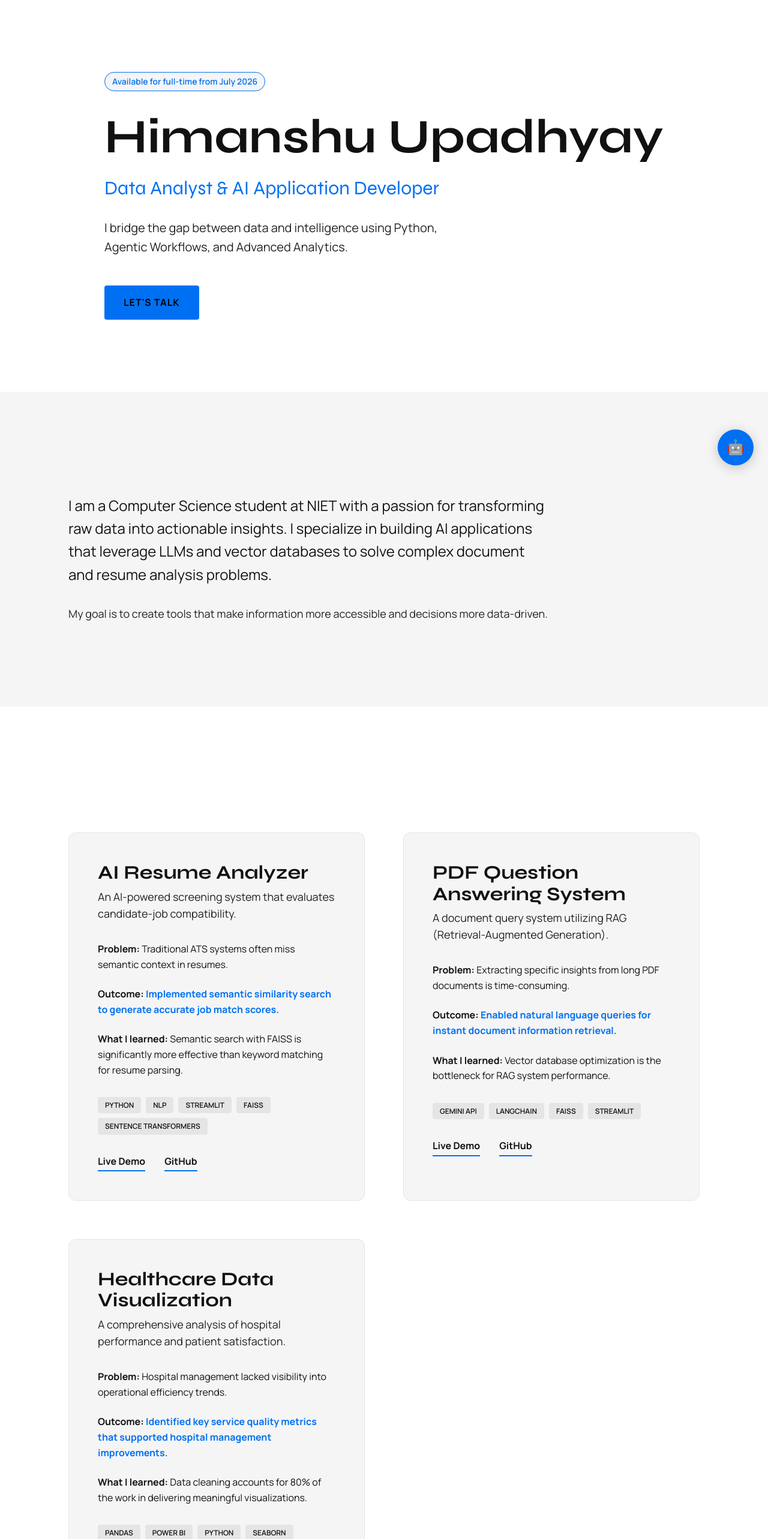
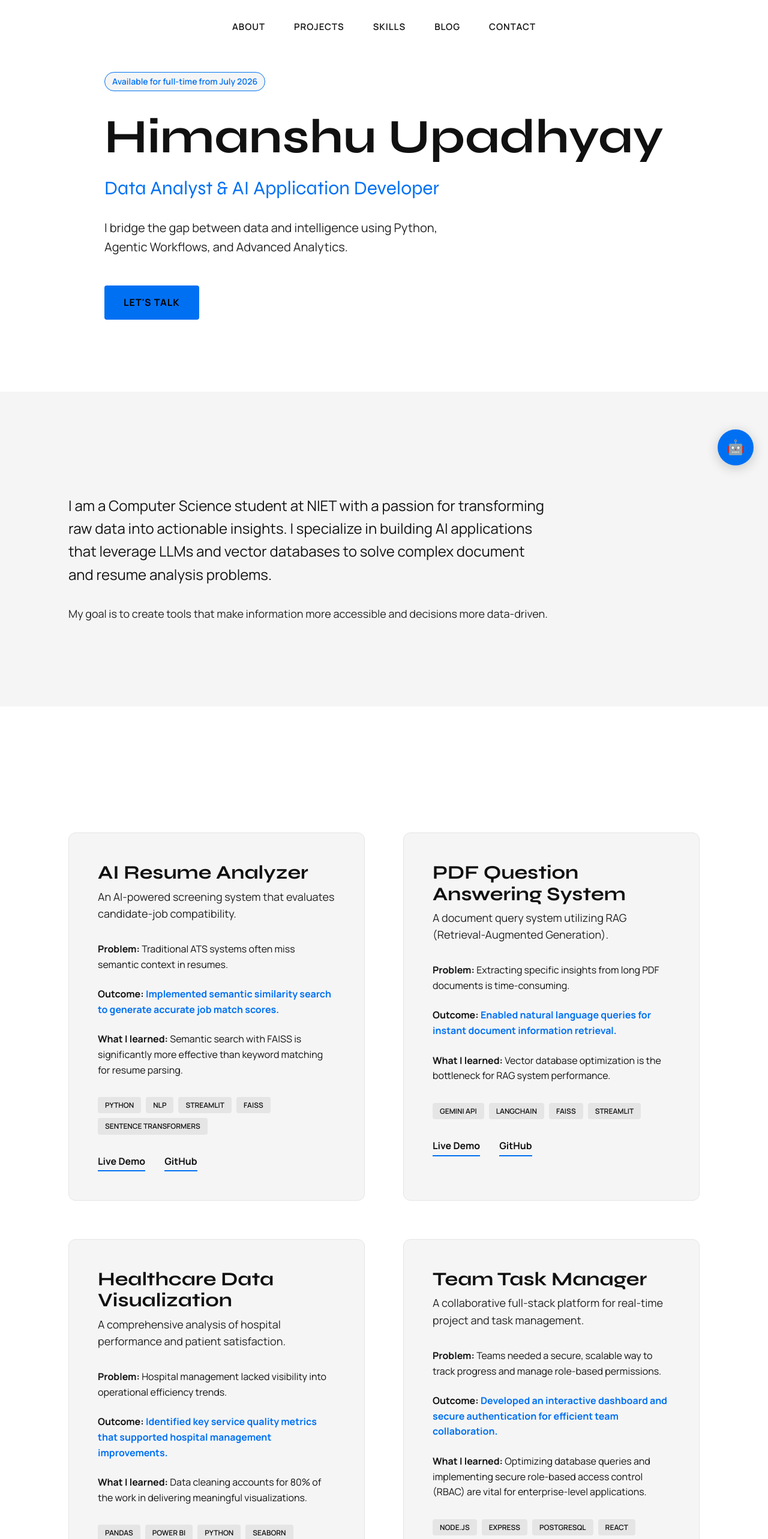
Before and after one commit to himnxhu/Portfolio, a Next.js app: page / in a window 1280 px wide. Shown: the top 2566 px of the page at 60% size. Built offline with nearby package versions, Linux system fonts and the light colour scheme.

Commit message:
Add Team Task Manager project to portfolio

```diff
--- a/src/app/globals.css
+++ b/src/app/globals.css
@@ -1,5 +1,6 @@
 :root {
   --background: #ffffff;
+  --background-rgb: 255, 255, 255;
   --foreground: #111111;
   --accent: #0070f3;
   --neutral-100: #f5f5f5;
@@ -17,6 +18,7 @@
 @media (prefers-color-scheme: dark) {
   :root {
     --background: #0a0a0a;
+    --background-rgb: 10, 10, 10;
     --foreground: #f0f0f0;
     --accent: #00d1ff;
     --neutral-100: #111111;
--- a/src/app/layout.tsx
+++ b/src/app/layout.tsx
@@ -1,5 +1,6 @@
 import type { Metadata } from "next";
 import { Syne, Manrope } from "next/font/google";
+import Header from "@/components/Header";
 import "./globals.css";
 
 const syne = Syne({
@@ -13,8 +14,8 @@ const manrope = Manrope({
 });
 
 export const metadata: Metadata = {
-  title: "Dev Portfolio | React Specialist",
-  description: "High-performance React developer building accessible and fast web applications.",
+  title: "Dev Portfolio | Himanshu Upadhyay",
+  description: "Data Analyst & AI Application Developer portfolio.",
 };
 
 export default function RootLayout({
@@ -25,6 +26,7 @@ export default function RootLayout({
   return (
     <html lang="en" className={`${syne.variable} ${manrope.variable}`}>
       <body className="antialiased">
+        <Header />
         {children}
       </body>
     </html>
--- /dev/null
+++ b/src/components/Header.module.css
@@ -0,0 +1,48 @@
+.header {
+  position: fixed;
+  top: 0;
+  left: 0;
+  width: 100%;
+  z-index: 1000;
+  background-color: transparent;
+  transition: all 0.3s ease;
+  padding: 32px 0;
+}
+
+.scrolled {
+  background-color: rgba(var(--background-rgb), 0.7);
+  backdrop-filter: blur(10px);
+  padding: 16px 0;
+  border-bottom: 1px solid var(--neutral-200);
+}
+
+.container {
+  display: flex;
+  justify-content: center;
+  align-items: center;
+}
+
+.nav ul {
+  display: flex;
+  list-style: none;
+  gap: 3rem;
+}
+
+.nav a {
+  font-size: 0.9375rem;
+  font-weight: 600;
+  color: var(--foreground);
+  text-transform: uppercase;
+  letter-spacing: 1px;
+  transition: color 0.2s ease;
+}
+
+.nav a:hover {
+  color: var(--accent);
+}
+
+@media (max-width: 768px) {
+  .nav {
+    display: none; /* Mobile menu would go here */
+  }
+}
--- /dev/null
+++ b/src/components/Header.tsx
@@ -0,0 +1,34 @@
+"use client";
+
+import { useState, useEffect } from "react";
+import Link from "next/link";
+import { portfolioData } from "@/data/portfolio";
+import styles from "./Header.module.css";
+
+export default function Header() {
+  const [scrolled, setScrolled] = useState(false);
+
+  useEffect(() => {
+    const handleScroll = () => {
+      setScrolled(window.scrollY > 50);
+    };
+    window.addEventListener("scroll", handleScroll);
+    return () => window.removeEventListener("scroll", handleScroll);
+  }, []);
+
+  return (
+    <header className={`${styles.header} ${scrolled ? styles.scrolled : ""}`}>
+      <div className={`${styles.container} container`}>
+        <nav className={styles.nav}>
+          <ul>
+            <li><a href="#about">About</a></li>
+            <li><a href="#projects">Projects</a></li>
+            <li><a href="#skills">Skills</a></li>
+            <li><a href="#blog">Blog</a></li>
+            <li><a href="#contact">Contact</a></li>
+          </ul>
+        </nav>
+      </div>
+    </header>
+  );
+}
--- a/src/data/portfolio.ts
+++ b/src/data/portfolio.ts
@@ -44,6 +44,18 @@ export const portfolioData = {
         github: "https://github.com",
       },
     },
+    {
+      title: "Team Task Manager",
+      description: "A collaborative full-stack platform for real-time project and task management.",
+      problem: "Teams needed a secure, scalable way to track progress and manage role-based permissions.",
+      tech: ["Node.js", "Express", "PostgreSQL", "React", "REST API"],
+      outcome: "Developed an interactive dashboard and secure authentication for efficient team collaboration.",
+      learning: "Optimizing database queries and implementing secure role-based access control (RBAC) are vital for enterprise-level applications.",
+      links: {
+        demo: "https://example.com",
+        github: "https://github.com",
+      },
+    },
   ],
   skills: [
     { category: "Programming", items: ["Python", "SQL", "Java"] },
```
